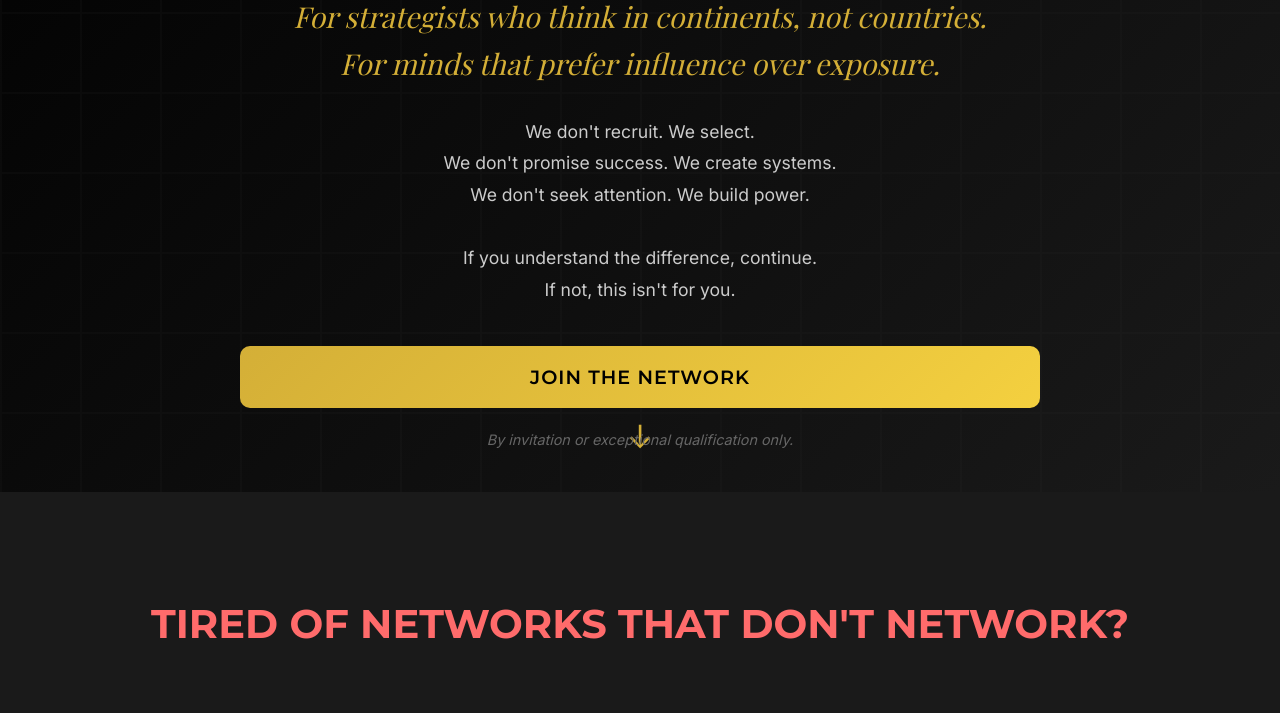
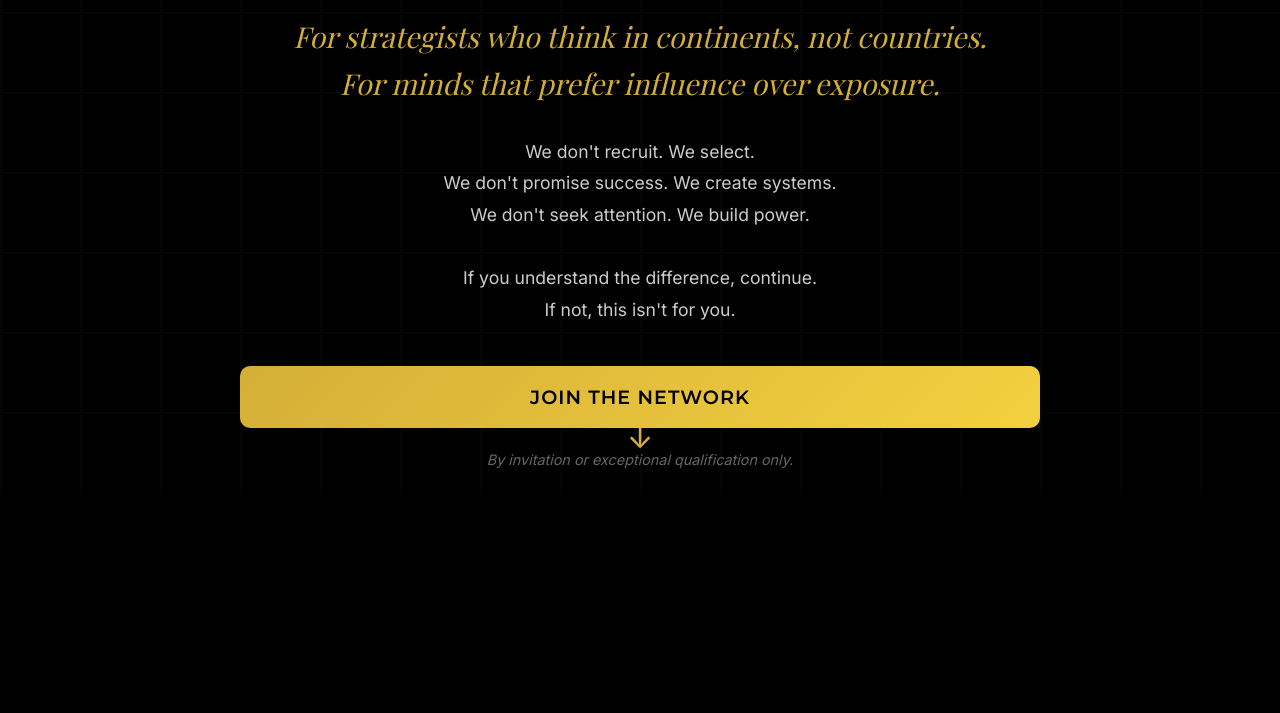
Before and after one commit to Thomas-Thor/ShadowBridge, a plain HTML site: page index.html in a window 1280 px wide. Shown: the part 308-1021 px from the top of the page. After the commit the page ends 800 px from the top, so only its background shows below. Drawn offline with nearby package versions, Linux system fonts and the light colour scheme; a script that the page names is missing.

Commit message:
Update styles.css

```diff
--- a/styles.css
+++ b/styles.css
@@ -1,3 +1,10 @@
+html, body {
+    margin: 0;
+    padding: 0;
+    height: 100%;
+    overflow-x: hidden;
+}
+
 /* ===== GLOBAL STYLES ===== */
 * {
     margin: 0;
@@ -83,15 +90,16 @@ body {
 }
 
 /* ===== HERO SECTION ===== */
+
 .hero {
     height: 100vh;
     display: flex;
+    justify-content: center;
     align-items: center;
-    justify-content: center;
+    padding: 100px 20px 60px 20px;
+    box-sizing: border-box;
     text-align: center;
-    background: linear-gradient(135deg, #000000 0%, #1a1a1a 100%);
     position: relative;
-    overflow: hidden;
 }
 
 .hero::before {
```
